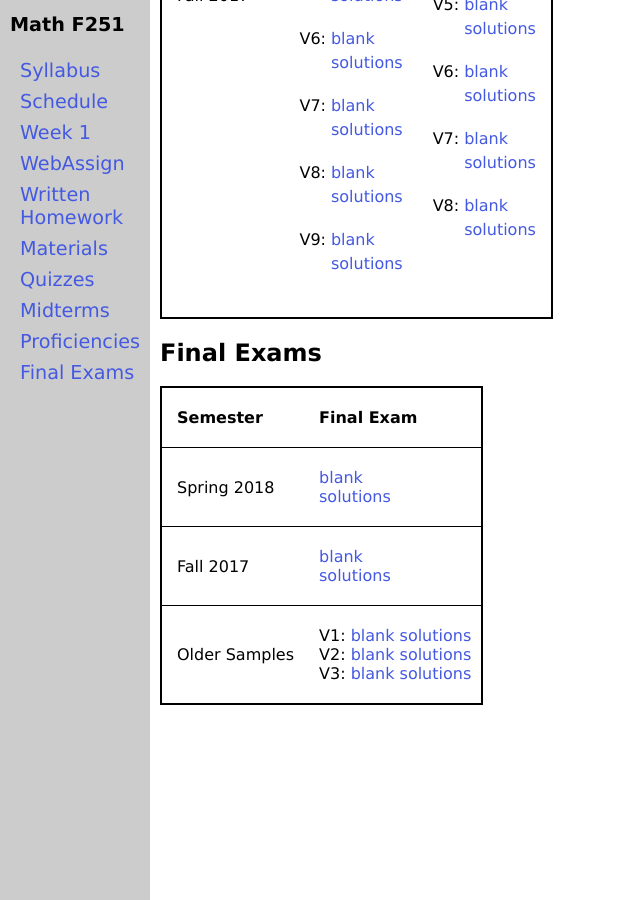
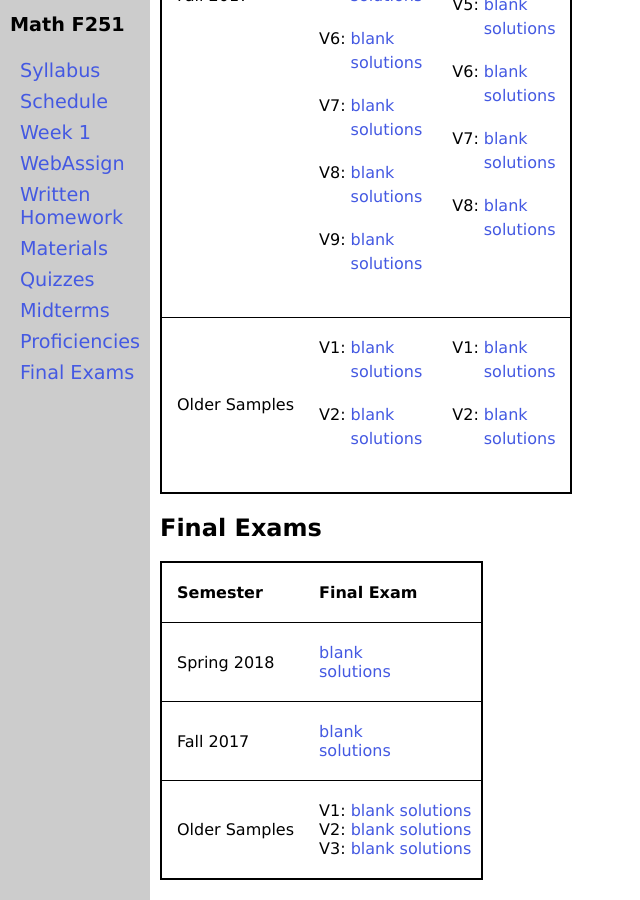
Before and after one commit to uaf-math/calc1, a Jekyll site: the page built from exams.md, in a window 1280 px wide and 900 px high, scrolled down 1678 px. Shown: the whole window, without its empty margins (0-640 px from the left). Built offline with Jekyll 4.4.1, drawn with Linux system fonts in a browser that asks for light colours; some of the changed lines change nothing that is shown.

Commit message:
added older sample proficiencies

```diff
--- /dev/null
+++ b/_data/proficiencies-sample.yml
@@ -0,0 +1,18 @@
+semester: Older Samples
+home: assets/proficiencies/Fall2017/Samples
+derivative:
+  versions:
+    - name: V1
+      blank: PublicExample1.pdf
+      solutions: PublicExample1-soln.pdf
+    - name: V2
+      blank: PublicExample2.pdf
+      solutions: PublicExample2-soln.pdf
+integral:
+  versions:
+    - name: V1
+      blank: Sample_Integral_Proficiency_Fall_17_v1.pdf
+      solutions: Sample_Integral_Proficiency_Fall_17_v1-soln.pdf
+    - name: V2
+      blank: Sample_Integral_Proficiency_Fall_17_v2.pdf
+      solutions: Sample_Integral_Proficiency_Fall_17_v2-soln.pdf
--- a/exams.md
+++ b/exams.md
@@ -24,6 +24,7 @@ are available below.
 <tr><th>Semester</th><th>Derivative</th><th>Integral</th></tr>
 	{% include proficiency-row.md data=site.data.proficiencies-s2018 %}
 	{% include proficiency-row.md data=site.data.proficiencies-f2017 %}
+	{% include proficiency-row.md data=site.data.proficiencies-sample %}
 </table>
 </div>
 
```
Also changed, not shown: 8 other files.
